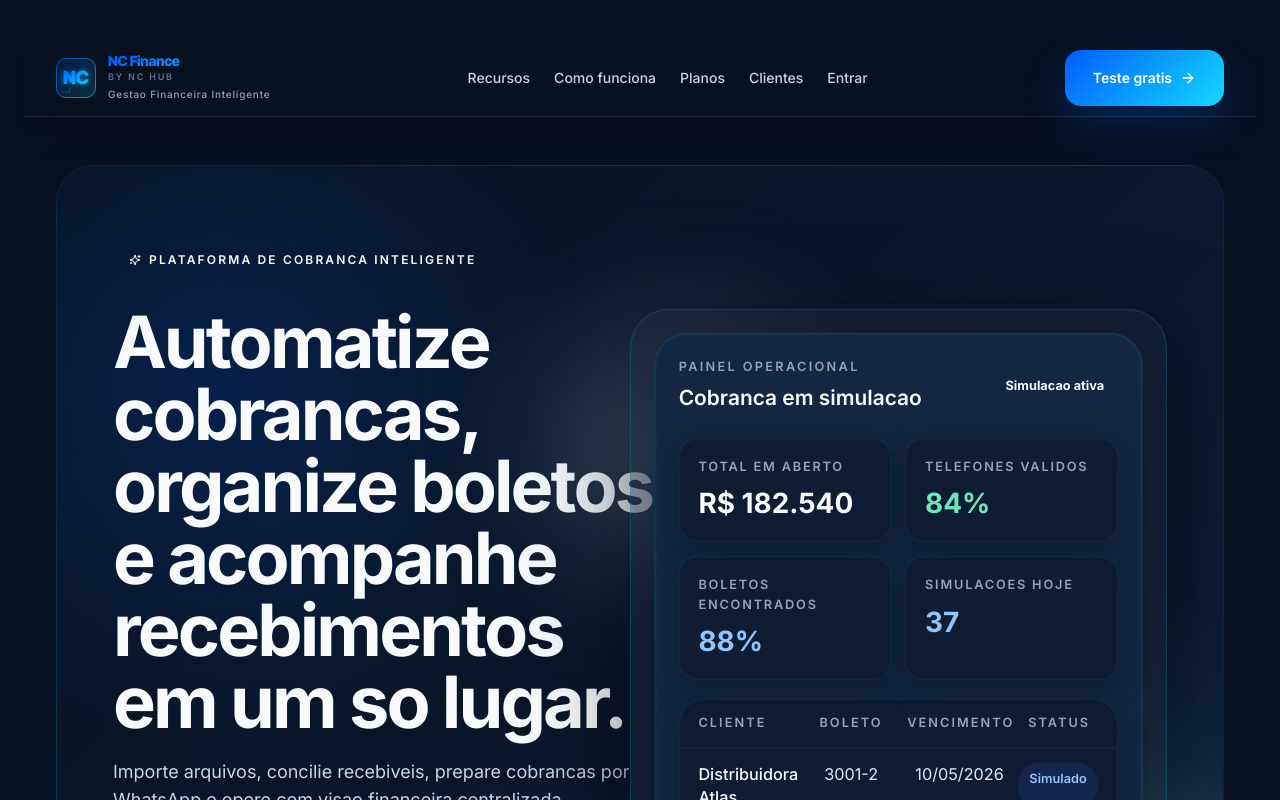
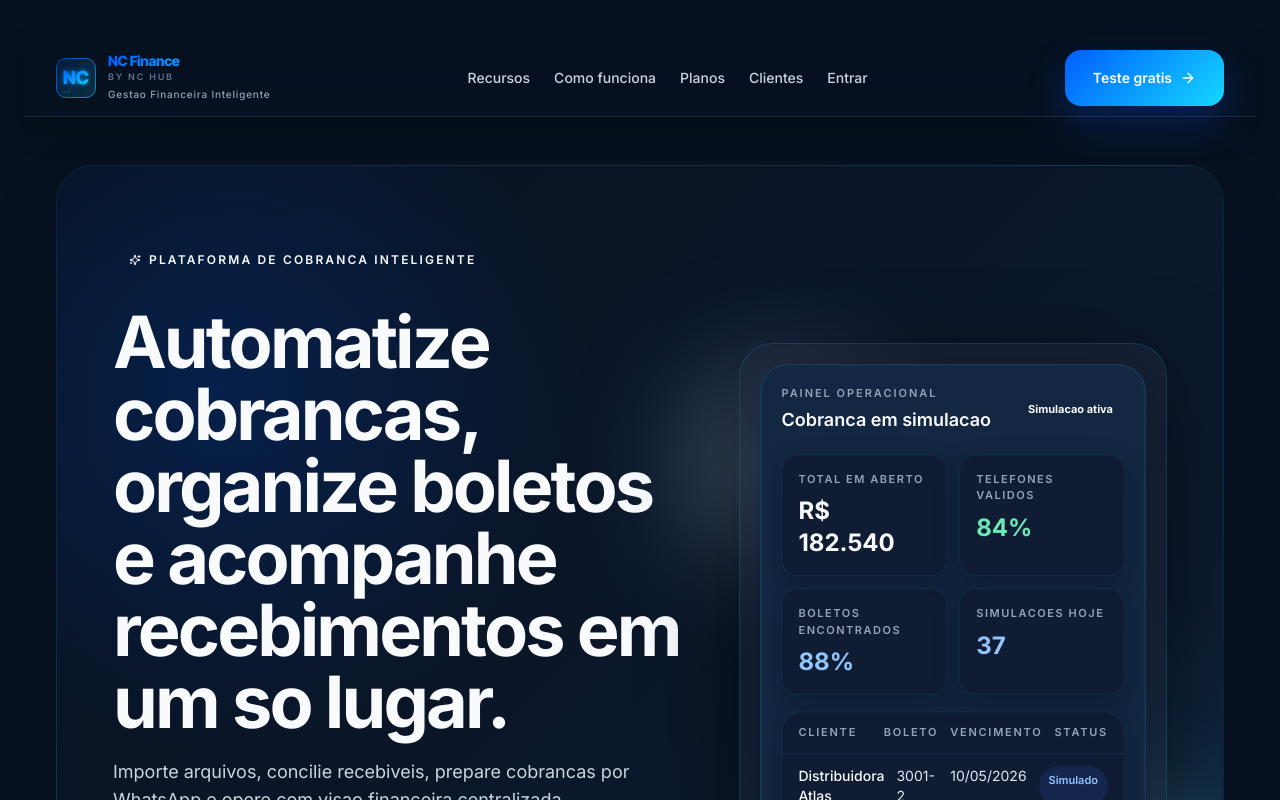
Before and after one commit to joaocarvalhoaut/bankextract, a React (Vite) app: page / in a window 1280 px wide. Shown: the top 800 px of the page. Built offline with nearby package versions, Linux system fonts and the light colour scheme; no server answers; the database is empty; the HTML template or start-up script is replaced by a standard one.

Commit message:
fix: hero card overlap e dark theme

```diff
--- a/src/screens/LandingPage.jsx
+++ b/src/screens/LandingPage.jsx
@@ -217,7 +217,7 @@ export default function LandingPage({ onStartNow, onOpenPlans, isAuthenticated =
         </header>
 
         <section className="hero-mesh overflow-hidden rounded-[38px] border border-cyan-500/10 bg-slate-900/60 px-8 py-12 shadow-[0_30px_80px_rgba(15,23,42,0.10)] md:px-10 md:py-14 xl:px-14 xl:py-20">
-          <div className="grid gap-12 xl:grid-cols-[1.08fr_0.92fr] xl:items-center">
+          <div className="grid gap-12 xl:grid-cols-[1.15fr_0.85fr] xl:items-center">
             <div className="fade-up space-y-8">
               <SectionBadge>Plataforma de cobranca inteligente</SectionBadge>
 
@@ -258,7 +258,7 @@ export default function LandingPage({ onStartNow, onOpenPlans, isAuthenticated =
               </div>
             </div>
 
-            <div className="relative fade-up xl:scale-[1.16] xl:origin-right">
+            <div className="relative fade-up">
               <div className="absolute -left-10 top-10 h-40 w-40 rounded-full bg-blue-200/45 blur-3xl" />
               <div className="absolute -right-6 bottom-6 h-40 w-40 rounded-full bg-cyan-200/45 blur-3xl" />
               <div className="relative rounded-[34px] border border-cyan-500/20 bg-slate-800/50 p-4 shadow-[0_34px_90px_rgba(0,0,0,0.5)] md:p-5">
```
